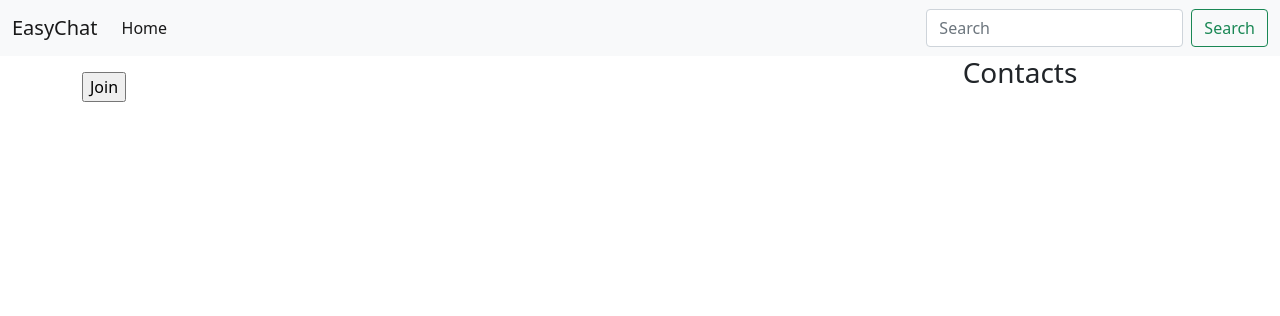
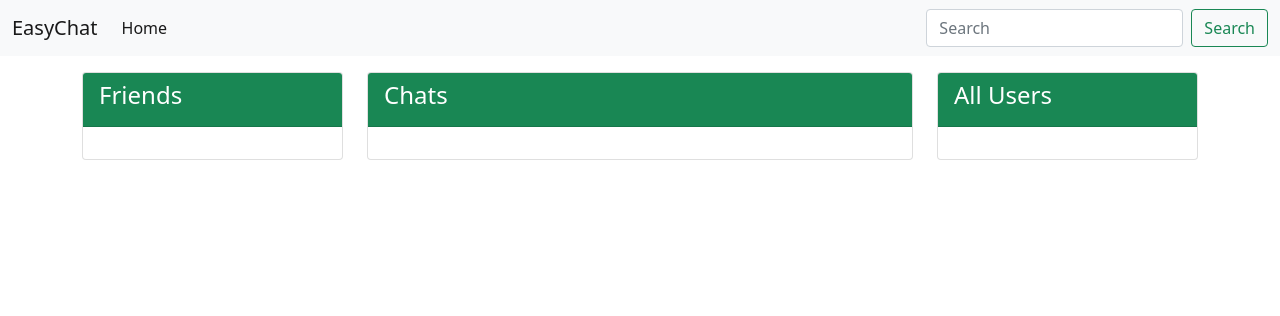
Before and after one commit to qinyanjuidavid/Easy-Chat, a Django app: page /chat/ in a window 1280 px wide. Shown: the top 316 px of the page. Run offline with Django 3.2, Linux system fonts and the light colour scheme; the visitor is signed in with stand-in values (Sample User, id 1); data comes from the database, SQL or seed files in the repository; data that the repository does not hold is empty.

Commit message:
:lipstick: styling the home page

```diff
--- a/chat/views.py
+++ b/chat/views.py
@@ -36,14 +36,22 @@ def index(request):
     contacts = Contact.objects.filter(
         user=request.user,
     )
+
+    users = User.objects.exclude(id=request.user.id)
     context = {
+        "users": users,
         "chats": chat,
         "contacts": contacts,
     }
     return render(request, "chat/index.html", context)
 
 
-# Chats Above will not be displayed if they dont have message
+# Create Contact
+# def new_contact(request, username):
+#     contact_query, _ = Contact.objects.get_or_create(
+#         user=request.user,
+#     )
+
 
 # create a new chat
 def new_chat(request, username):
--- a/templates/chat/index.html
+++ b/templates/chat/index.html
@@ -3,8 +3,32 @@
 {%block title%} Chat {%endblock%}
 <!---->
 {%block content%}
-<div class="row">
-  <div class="col-md-8">
+<div class="row mt-3">
+  <div class ="col-md-3">
+    <div class="card">
+      <div class="card-header bg-success text-white">
+        <h4>Friends</h4>
+      </div>
+      <div class="card-body">
+        <ul class="list-group">
+      {%for contact in contacts%} {%for friend in contact.friends.all%}
+      <a href="{%url "chat:new_chat" friend.user.username%}">
+        <li class="list-group-item">{{friend.user.username}}</li>
+      </a>
+      {%endfor%} {%endfor%}
+    </ul>
+      </div>
+    </div>
+
+    </ul>
+  </div>
+  <div class="col-md-6">
+    <div class="card">
+      <div class="card-header bg-success text-white">
+        <h4>Chats</h4>
+      </div>
+      <div class="card-body">
+
     {% comment %} What chat room would you like to join?<br />
     <input
       id="room-name-input"
@@ -13,7 +37,7 @@
       placeholder="Room Name"
     /><br />
     {% endcomment %}
-    <input id="room-name-submit" class="mt-3" type="button" value="Join" />
+    {% comment %} <input id="room-name-submit" class="mt-3" type="button" value="Join" /> {% endcomment %}
     {%for chat in chats%} {%for participant in chat.participants.all%}
     <!---->
     {%if participant != request.user%}
@@ -29,17 +53,27 @@
     </div>
 
     {%endif%} {%endfor%} {%endfor%}
+
+      </div>
+    </div>
+
   </div>
-  <div class="col-md-4">
-    <!--title for contact-->
-    <h3 class="text-center">Contacts</h3>
-    <!--contact list-->
+  <div class="col-md-3">
+    <div class="card">
+      <div class="card-header bg-success text-white">
+        <h4 class="">All Users</h4>
+      </div>
+      <div class="card-body">
+ <!--contact list-->
     <ul class="list-group">
-      {%for contact in contacts%} {%for friend in contact.friends.all%}
-      <a href="{%url "chat:new_chat" friend.user.username%}">
-        <li class="list-group-item">{{friend.user.username}}</li>
+      {%for user in users%}
+      <a href="">
+        <li class="list-group-item">{{user.username}}</li>
       </a>
-      {%endfor%} {%endfor%}
+     {%endfor%}
+      </div>
+    </div>
+
     </ul>
   </div>
 </div>
```
